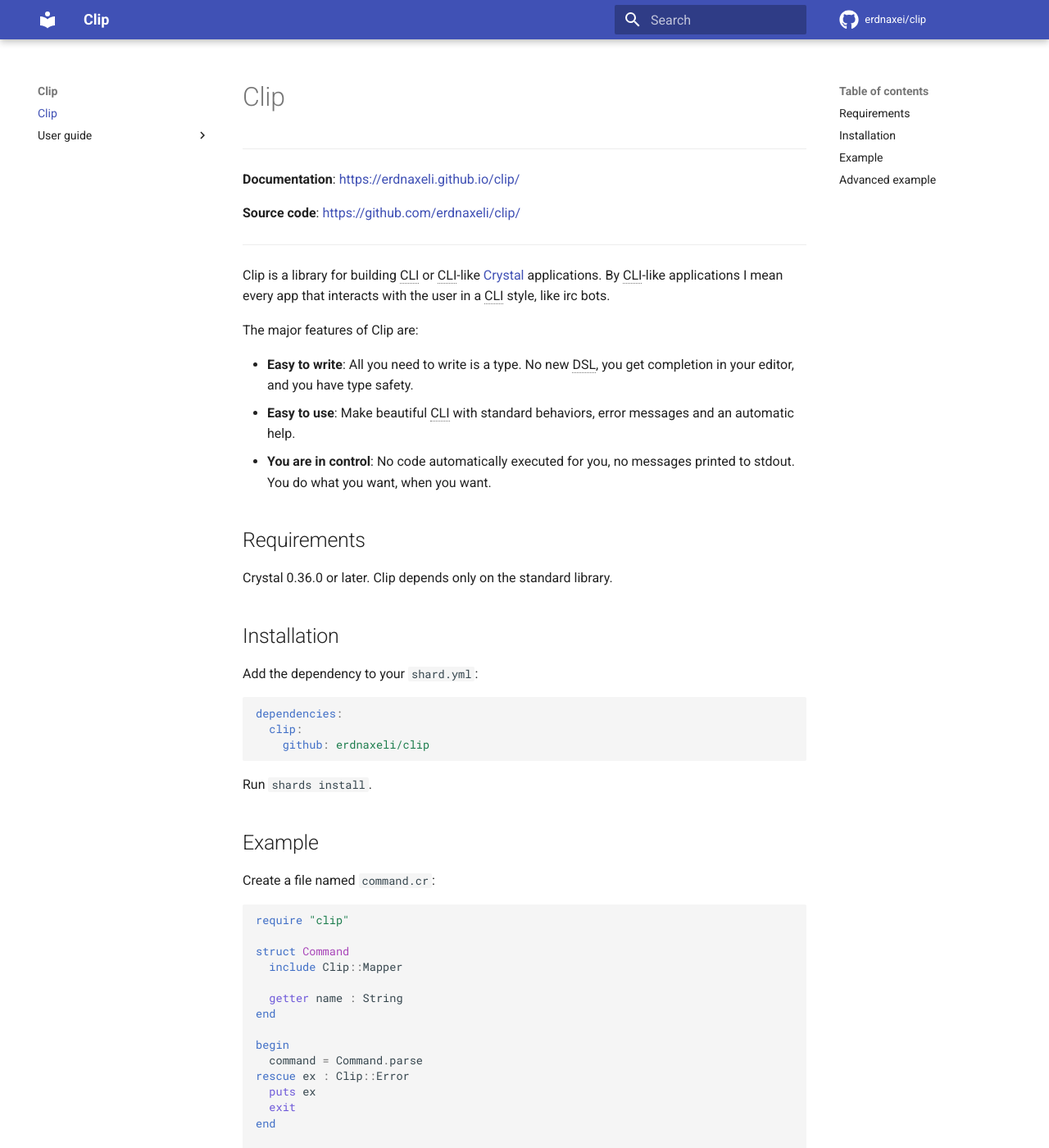
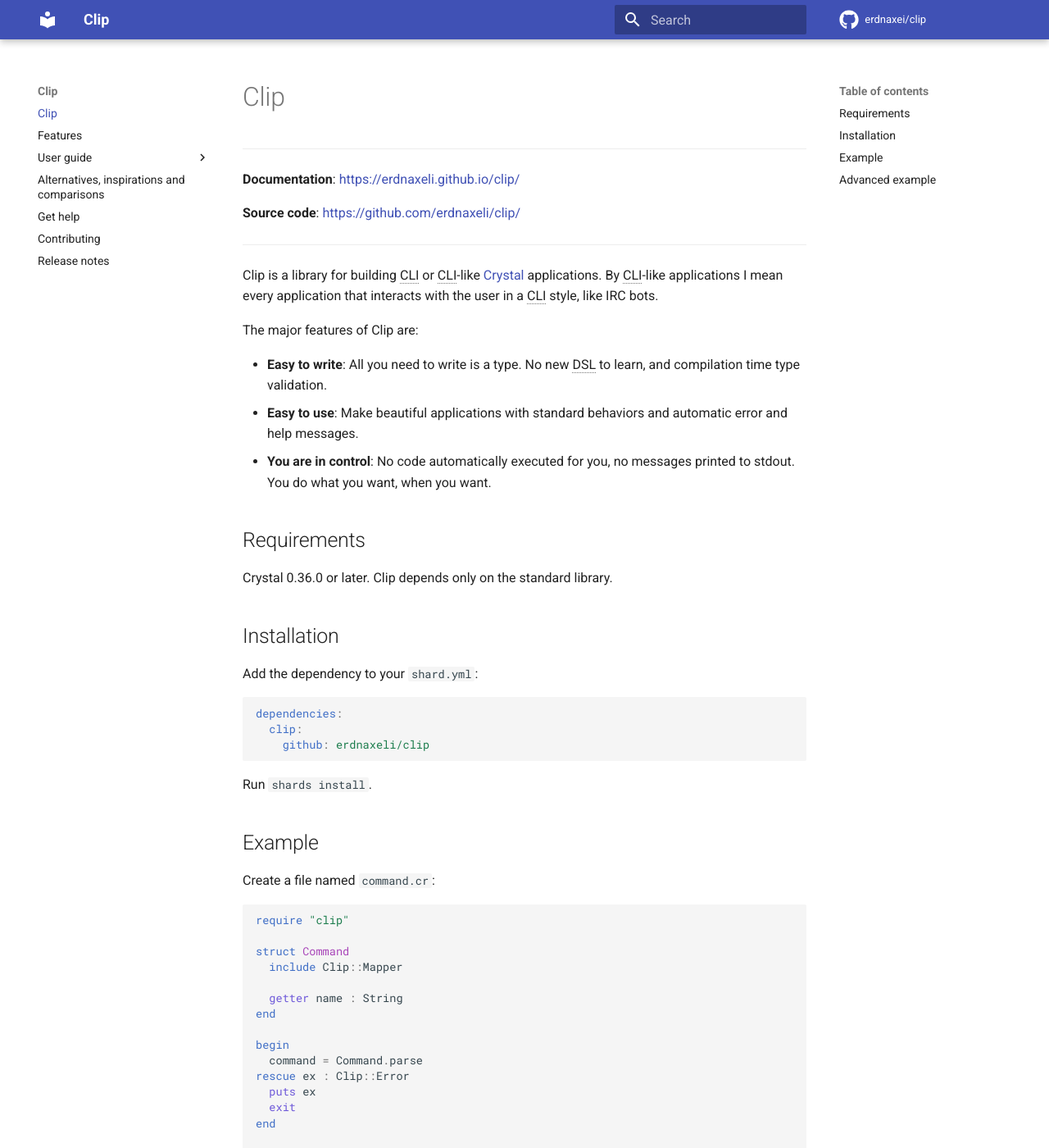
Before and after one commit to erdnaxeli/clip, an MkDocs documentation site: the page built from docs/index.md, in a window 1280 px wide and 1400 px high. Shown: the whole window at 82% size. Built offline with MkDocs 1.6.1 and Material for MkDocs 9.7.7, drawn with Linux system fonts in a browser that asks for light colours; comment, search, counter and statistics services are not loaded.

```diff
--- /dev/null
+++ b/docs/css/custom.css
@@ -0,0 +1,6 @@
+a.external-link::after {
+    /* \00A0 is a non-breaking space
+        to make the mark be on the same line as the link
+    */
+    content: "\00A0[↪]";
+}
--- a/docs/index.md
+++ b/docs/index.md
@@ -9,12 +9,12 @@
 ---
 
 Clip is a library for building CLI or CLI-like [Crystal](https://crystal-lang.org) applications.
-By CLI-like applications I mean every app that interacts with the user in a CLI style, like irc bots.
+By CLI-like applications I mean every application that interacts with the user in a CLI style, like IRC bots.
 
 The major features of Clip are:
 
-* **Easy to write**: All you need to write is a type. No new DSL, you get completion in your editor, and you have type safety.
-* **Easy to use**: Make beautiful CLI with standard behaviors, error messages and an automatic help.
+* **Easy to write**: All you need to write is a type. No new DSL to learn, and compilation time type validation.
+* **Easy to use**: Make beautiful applications with standard behaviors and automatic error and help messages.
 * **You are in control**: No code automatically executed for you, no messages printed to stdout. You do what you want, when you want.
 
 ## Requirements
--- a/mkdocs.yml
+++ b/mkdocs.yml
@@ -19,6 +19,7 @@ markdown_extensions:
 
 nav:
   - Clip: index.md
+  - Features: features.md
   - User guide:
     - Setup: user guide/setup.md
     - First steps: user guide/first_steps.md
@@ -41,3 +42,10 @@ nav:
     - Multiple values: user guide/arrays.md
     - Errors: user guide/errors.md
     - Non CLI applications: user guide/non_cli_app.md
+  - Alternatives, inspirations and comparisons: alternatives.md
+  - Get help: help.md
+  - Contributing: contributing.md
+  - Release notes: release-notes.md
+
+extra_css:
+  - css/custom.css
```
Also changed, not shown: docs/alternatives.md (added, +37 -0 lines), docs/contributing.md (added, +69 -0 lines), docs/features.md (added, +47 -0 lines), docs/help.md (added, +8 -0 lines), docs/release-notes.md (added, +34 -0 lines), docs/user guide/non_cli_app.md (+5 -1 lines).
